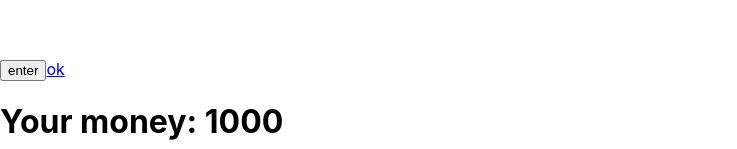
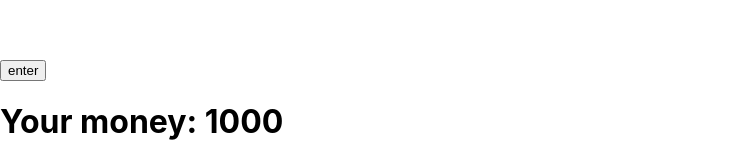
Before and after one commit to 8910parham/end-of-react, a React (Create React App) app in the folder project/: page /login in a window 1280 px wide. Shown: the part 451-600 px from the top of the page, without its empty margins (0-737 px from the left). Built offline with nearby package versions, Linux system fonts and the light colour scheme.

Commit message:
Update login.js

```diff
--- a/project/src/final project/login.js
+++ b/project/src/final project/login.js
@@ -2,7 +2,6 @@
 import {  Routes, Route  } from "react-router-dom";
 import { useState } from "react";
 import Header from "./main";
-import { Link } from "react-router-dom";
 const LoginPage = () => {
   const [username, setUsername] = useState("");
   const [password, setPassword] = useState("");
@@ -51,7 +50,7 @@
 
 
    <button type="submit">enter</button>
-<a href="/header.js">ok</a>
+
 
       </form>
     </div>
```
